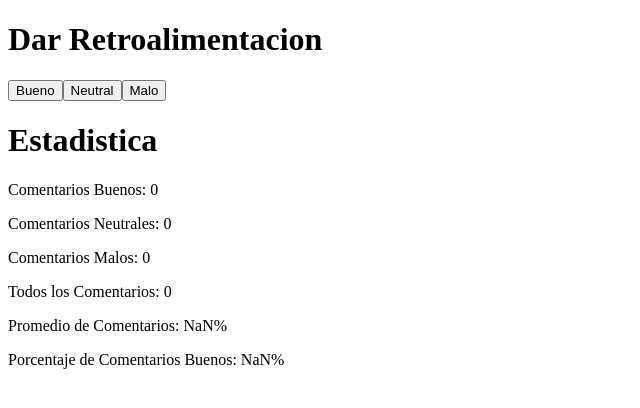
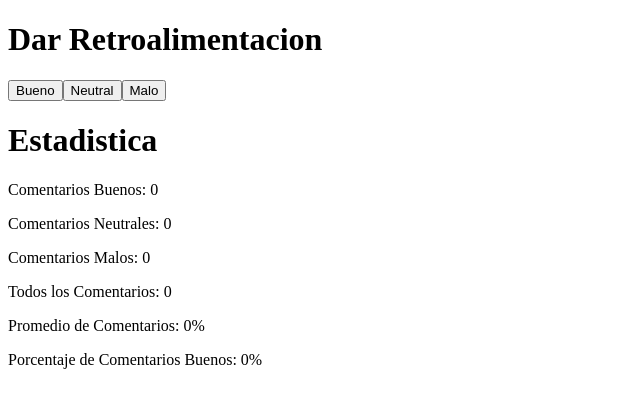
Before and after one commit to facusardi/desarrollo-we-practica, a React (Vite) app in the folder Part 1/Unicafe/: page / in a window 1280 px wide. Shown: the top 408 px of the page, without its empty margins (0-640 px from the left). Built offline with nearby package versions, Linux system fonts and the light colour scheme.

Commit message:
Ejercicio 1.8 Finalizado

```diff
--- a/Part 1/Unicafe/src/App.jsx
+++ b/Part 1/Unicafe/src/App.jsx
@@ -1,4 +1,5 @@
 import { useState } from 'react'
+import Stadistic from './Componentes/Stadistics'
 
 const App = () => {
   // guarda los clics de cada botón en su propio estado
@@ -6,22 +7,13 @@ const App = () => {
   const [neutral, setNeutral] = useState(0)
   const [malo, setBad] = useState(0)
 
-  const getAll = () => bueno + neutral + malo
-  const getProm = () => (bueno - malo) / getAll()
-  const getDisparo = () => bueno*100/getAll()
   return (
     <div>
       <h1>Dar Retroalimentacion</h1>
       <button onClick={() => setGood(bueno + 1)}>Bueno</button>
       <button onClick={() => setNeutral(neutral + 1)}>Neutral</button>
       <button onClick={() => setBad(malo + 1)}>Malo</button>
-      <h1>Estadistica</h1>
-      <p>Comentarios Buenos: {bueno}</p>
-      <p>Comentarios Neutrales: {neutral}</p>
-      <p>Comentarios Malos: {malo}</p>
-      <p>Todos los Comentarios: {getAll()}</p>
-      <p>Promedio de Comentarios: {getProm()}%</p>
-      <p>Porcentaje de Comentarios Buenos: {getDisparo()}%</p>
+      <Stadistic bueno={bueno} neutral={neutral} malo={malo}/>
     </div>
   )
 }
--- /dev/null
+++ b/Part 1/Unicafe/src/Componentes/Stadistics.jsx
@@ -0,0 +1,22 @@
+import React from 'react'
+
+const Stadistic = ({bueno, neutral, malo}) => {
+
+const getAll = () => bueno + neutral + malo
+  const getProm = () =>getAll()===0 ? 0 : (bueno - malo) / getAll()
+  const getDisparo = () =>getAll()===0 ? 0 : bueno*100 / getAll()
+
+  return (
+    <div>
+        <h1>Estadistica</h1>
+      <p>Comentarios Buenos: {bueno}</p>
+      <p>Comentarios Neutrales: {neutral}</p>
+      <p>Comentarios Malos: {malo}</p>
+      <p>Todos los Comentarios: {getAll()}</p>
+      <p>Promedio de Comentarios: {getProm()}%</p>
+      <p>Porcentaje de Comentarios Buenos: {getDisparo()}%</p>
+    </div>
+  )
+}
+
+export default Stadistic
```
